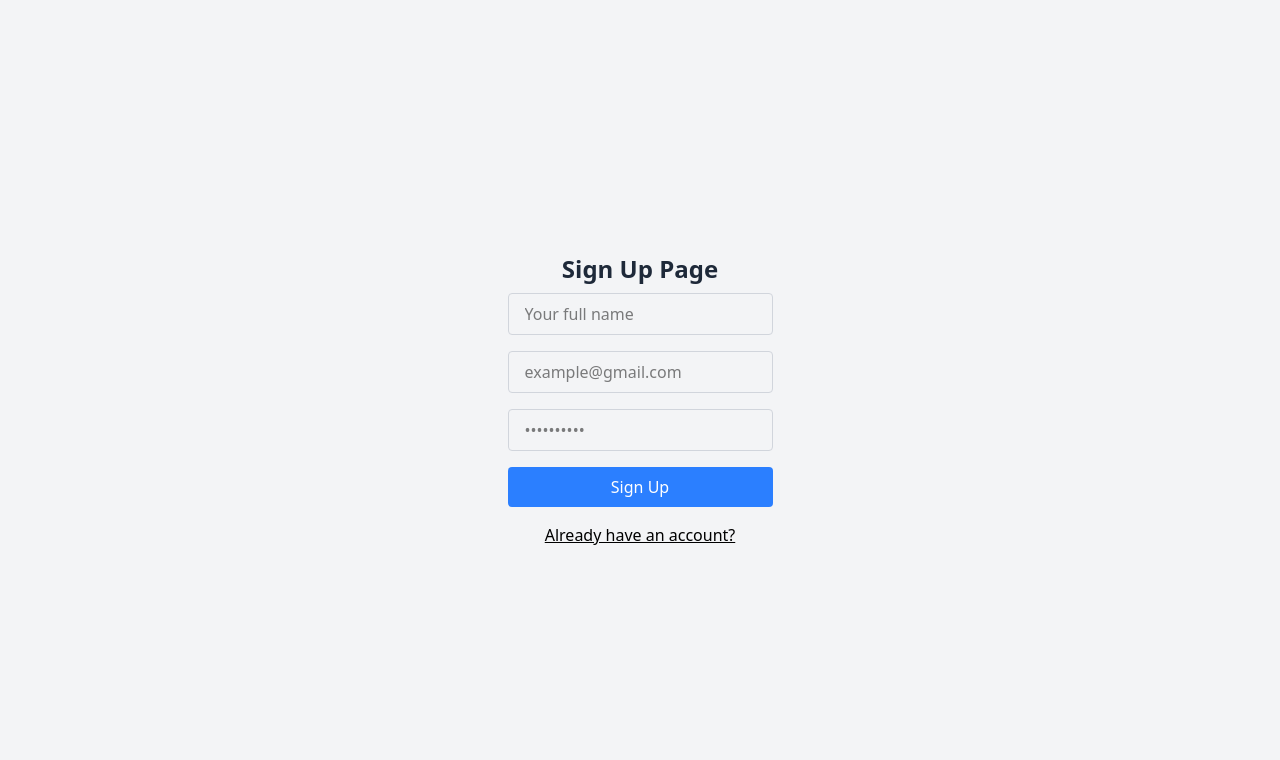
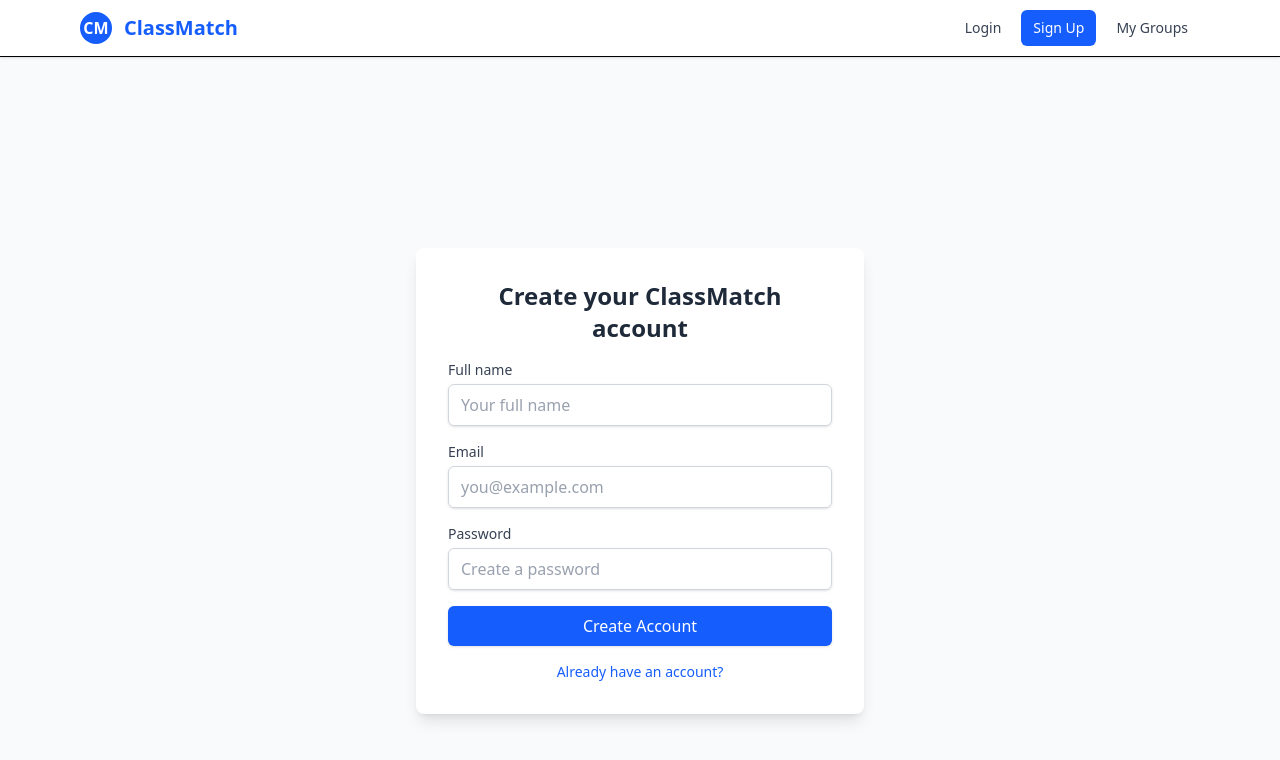
Before and after one commit to Frozenlnferno/ClassMatch-Frontend, a React (Vite) app: page /signup in a window 1280 px wide. Shown: the top 760 px of the page. Built offline with nearby package versions, Linux system fonts and the light colour scheme; no server answers.

Commit message:
Added basic UI's

```diff
--- a/src/App.jsx
+++ b/src/App.jsx
@@ -1,17 +1,21 @@
-import { BrowserRouter, Routes, Route, Navigate } from "react-router-dom";
+import { BrowserRouter, Routes, Route } from "react-router-dom";
 import './App.css';
 import SignUpPage from "./features/auth/signupPage.jsx";
 import LoginPage from "./features/auth/loginPage.jsx";
 import MyGroupsPage from "./features/groups/mygroups/groupsPage.jsx";
+import DefaultLayout from "./layouts/DefaultLayout.jsx";
+import LandingPage from "./features/landing/LandingPage.jsx";
 
 function App() {
   return (
     <BrowserRouter>
       <Routes>
-        <Route path="/" element={ <Navigate to="/login" /> } />
-        <Route path="/signup" element={ <SignUpPage />} />
-        <Route path="/login" element={ <LoginPage />} />
-        <Route path="/mygroups" element={ <MyGroupsPage />} />
+        <Route element={<DefaultLayout/>}>
+          <Route path="/" element={<LandingPage/>} />
+          <Route path="/signup" element={<SignUpPage/>} />
+          <Route path="/login" element={<LoginPage/>} />
+          <Route path="/mygroups" element={<MyGroupsPage/>} />
+        </Route>
       </Routes>
     </BrowserRouter>
   )
--- /dev/null
+++ b/src/components/Navbar.jsx
@@ -0,0 +1,59 @@
+import { useState } from "react";
+import { NavLink, Link } from "react-router-dom";
+
+export default function Navbar() {
+  const [open, setOpen] = useState(false);
+  const linkClass = ({ isActive }) =>
+    "px-3 py-2 rounded-md text-sm font-medium " + (isActive ? "bg-blue-600 text-white" : "text-gray-700 hover:bg-blue-100");
+
+  return (
+    <nav className="w-full bg-white border-b shadow-sm">
+      <div className="max-w-6xl mx-auto px-4">
+        <div className="flex items-center justify-between h-14">
+          <div className="flex items-center">
+            <Link to="/" className="flex items-center no-underline">
+              <div className="w-8 h-8 rounded-full bg-blue-600 text-white flex items-center justify-center font-bold mr-3">CM</div>
+              <div className="text-xl font-bold text-blue-600">ClassMatch</div>
+            </Link>
+          </div>
+
+          {/* Desktop links */}
+          <div className="hidden sm:flex items-center space-x-2">
+            <NavLink to="/login" className={linkClass}>Login</NavLink>
+            <NavLink to="/signup" className={linkClass}>Sign Up</NavLink>
+            <NavLink to="/mygroups" className={linkClass}>My Groups</NavLink>
+          </div>
+
+          {/* Mobile menu button */}
+          <div className="sm:hidden flex items-center">
+            <button
+              aria-label="Toggle menu"
+              aria-expanded={open}
+              onClick={() => setOpen(!open)}
+              className="inline-flex items-center justify-center p-2 rounded-md text-gray-700 hover:bg-gray-100 focus:outline-none focus:ring-2 focus:ring-inset focus:ring-blue-500"
+            >
+              <svg className={`h-6 w-6`} fill="none" viewBox="0 0 24 24" stroke="currentColor">
+                {open ? (
+                  <path strokeLinecap="round" strokeLinejoin="round" strokeWidth="2" d="M6 18L18 6M6 6l12 12" />
+                ) : (
+                  <path strokeLinecap="round" strokeLinejoin="round" strokeWidth="2" d="M4 6h16M4 12h16M4 18h16" />
+                )}
+              </svg>
+            </button>
+          </div>
+        </div>
+
+        {/* Mobile dropdown */}
+        {open && (
+          <div className="sm:hidden mt-2 pb-4">
+            <div className="flex flex-col space-y-1">
+              <NavLink to="/login" className={({isActive}) => "block px-4 py-2 rounded-md text-sm font-medium " + (isActive ? "bg-blue-600 text-white" : "text-gray-700 hover:bg-blue-50")} onClick={() => setOpen(false)}>Login</NavLink>
+              <NavLink to="/signup" className={({isActive}) => "block px-4 py-2 rounded-md text-sm font-medium " + (isActive ? "bg-blue-600 text-white" : "text-gray-700 hover:bg-blue-50")} onClick={() => setOpen(false)}>Sign Up</NavLink>
+              <NavLink to="/mygroups" className={({isActive}) => "block px-4 py-2 rounded-md text-sm font-medium " + (isActive ? "bg-blue-600 text-white" : "text-gray-700 hover:bg-blue-50")} onClick={() => setOpen(false)}>My Groups</NavLink>
+            </div>
+          </div>
+        )}
+      </div>
+    </nav>
+  );
+}
--- a/src/features/auth/loginPage.jsx
+++ b/src/features/auth/loginPage.jsx
@@ -1,7 +1,7 @@
 import { supabase } from "../../../supabase.js";
 import { useState } from "react";
 import { useNavigate, Link } from "react-router-dom";
-import { normalizeEmail, normalizeName } from "../../utils/normalize.js";
+import { normalizeEmail } from "../../utils/normalize.js";
 import logger from "../../utils/logger.js";
 import { loginWithEmail } from "./auth.js";
 
@@ -15,47 +15,67 @@ export default function LoginPage() {
         e.preventDefault();
         if (!email || !password) {
             logger.error("Email and password are required.");
+            setError("Email and password are required.");
             return;
         }
         const normalizedEmail = normalizeEmail(email);
 
         try {
             const data = await loginWithEmail(normalizedEmail, password);
-            logger.info("User logged in successfully:", data); //data.user.email
+            logger.info("User logged in successfully:", data);
             setError(null);
             navigate("/mygroups");
         } catch (err) {
             logger.error("Error logging in:", err);
-            setError(err.message);
+            setError(err.message || "Login failed");
         }
     }
 
     return (
-        <div className="bg-gray-100 min-h-screen flex flex-col items-center justify-center gap-y-3">
-            <h1 className="text-2xl font-bold text-gray-800"> Login Page </h1>
-            {error && <p className="text-red-500 mt-4">{error}</p>}
-            <form className="flex flex-col gap-y-4 ">
-                <input type="email"
-                    placeholder="example@gmail.com"
-                    className="border border-gray-300 rounded px-4 py-2"
-                    onChange={(e) => setEmail(e.target.value)}
+        <div className="min-h-screen flex items-center justify-center py-12 px-4 sm:px-6 lg:px-8">
+            <div className="max-w-md w-full bg-white shadow-lg rounded-lg p-8">
+                <h1 className="text-2xl font-semibold text-gray-800 mb-4 text-center">Sign in to ClassMatch</h1>
+                {error && <p className="text-red-600 text-sm mb-4 text-center">{error}</p>}
 
-                />
-                <input type="password"
-                    placeholder="••••••••••"
-                    className="border border-gray-300 rounded px-4 py-2"
-                    onChange={(e) => setPassword(e.target.value)}
-                />
-                <button type="submit"
-                    className="bg-blue-500 text-white rounded px-4 py-2 hover:bg-blue-600"
-                    onClick={handleLogin}
-                    >
-                        Login
-                </button>
-                <Link to="/signup" className="underline text-center hover:text-blue-600">
-                    Don't have an account?
-                </Link>
-            </form>
+                <form className="space-y-4" onSubmit={handleLogin}>
+                    <div>
+                        <label className="block text-sm font-medium text-gray-700 mb-1">Email</label>
+                        <input
+                            type="email"
+                            value={email}
+                            onChange={(e) => setEmail(e.target.value)}
+                            placeholder="you@example.com"
+                            className="appearance-none block w-full px-3 py-2 border border-gray-300 rounded-md shadow-sm placeholder-gray-400 focus:outline-none focus:ring-2 focus:ring-blue-500"
+                            required
+                        />
+                    </div>
+
+                    <div>
+                        <label className="block text-sm font-medium text-gray-700 mb-1">Password</label>
+                        <input
+                            type="password"
+                            value={password}
+                            onChange={(e) => setPassword(e.target.value)}
+                            placeholder="Enter your password"
+                            className="appearance-none block w-full px-3 py-2 border border-gray-300 rounded-md shadow-sm placeholder-gray-400 focus:outline-none focus:ring-2 focus:ring-blue-500"
+                            required
+                        />
+                    </div>
+
+                    <div>
+                        <button
+                            type="submit"
+                            className="w-full bg-blue-600 hover:bg-blue-700 text-white font-medium py-2 rounded-md shadow"
+                        >
+                            Sign In
+                        </button>
+                    </div>
+
+                    <div className="text-center text-sm text-gray-600">
+                        <Link to="/signup" className="text-blue-600 hover:underline">Don't have an account?</Link>
+                    </div>
+                </form>
+            </div>
         </div>
     );
 }
--- a/src/features/auth/signupPage.jsx
+++ b/src/features/auth/signupPage.jsx
@@ -16,6 +16,7 @@ export default function SignUpPage() {
         e.preventDefault();
         if (!email || !password) {
             logger.error("Email and password are required.");
+            setError("Email and password are required.");
             return;
         }
         const normalizedEmail = normalizeEmail(email);
@@ -23,46 +24,72 @@ export default function SignUpPage() {
 
         try {
             const data = await signUpWithEmail(normalizedEmail, password, normalizedName);
-            logger.info("User signed up successfully:", data.user.email);
+            logger.info("User signed up successfully:", data.user?.email || data);
             setError(null);
             navigate("/mygroups");
         } catch (err) {
             logger.error("Error signing up:", err);
-            setError(err.message);
+            setError(err.message || "Sign up failed");
         }
     }
 
     return (
-        <div className="bg-gray-100 min-h-screen flex flex-col items-center justify-center gap-y-2">
-            <h1 className="text-2xl font-bold text-gray-800"> Sign Up Page </h1>
-            {error && <p className="text-red-500 mt-4">{error}</p>}
-            <form className="flex flex-col gap-y-4">
-                <input type="text"
+        <div className="min-h-screen flex items-center justify-center py-12 px-4 sm:px-6 lg:px-8">
+            <div className="max-w-md w-full bg-white shadow-lg rounded-lg p-8">
+                <h1 className="text-2xl font-semibold text-gray-800 mb-4 text-center">Create your ClassMatch account</h1>
+                {error && <p className="text-red-600 text-sm mb-4 text-center">{error}</p>}
+
+                <form className="space-y-4" onSubmit={handleSignUp}>
+                    <div>
+                        <label className="block text-sm font-medium text-gray-700 mb-1">Full name</label>
+                        <input
+                            type="text"
+                            value={name}
+                            onChange={(e) => setName(e.target.value)}
                             placeholder="Your full name"
-                    className="border border-gray-300 rounded px-4 py-2"
-                    onChange={(e) => setName(e.target.value)}
+                            className="appearance-none block w-full px-3 py-2 border border-gray-300 rounded-md shadow-sm placeholder-gray-400 focus:outline-none focus:ring-2 focus:ring-blue-500"
+                            required
                         />
-                <input type="email"
-                    placeholder="example@gmail.com"
-                    className="border border-gray-300 rounded px-4 py-2"
+                    </div>
+
+                    <div>
+                        <label className="block text-sm font-medium text-gray-700 mb-1">Email</label>
+                        <input
+                            type="email"
+                            value={email}
                             onChange={(e) => setEmail(e.target.value)}
+                            placeholder="you@example.com"
+                            className="appearance-none block w-full px-3 py-2 border border-gray-300 rounded-md shadow-sm placeholder-gray-400 focus:outline-none focus:ring-2 focus:ring-blue-500"
+                            required
+                        />
+                    </div>
 
+                    <div>
+                        <label className="block text-sm font-medium text-gray-700 mb-1">Password</label>
+                        <input
+                            type="password"
+                            value={password}
+                            onChange={(e) => setPassword(e.target.value)}
+                            placeholder="Create a password"
+                            className="appearance-none block w-full px-3 py-2 border border-gray-300 rounded-md shadow-sm placeholder-gray-400 focus:outline-none focus:ring-2 focus:ring-blue-500"
+                            required
                         />
-                <input type="password"
-                    placeholder="••••••••••"
-                    className="border border-gray-300 rounded px-4 py-2"
-                    onChange={(e) => setPassword(e.target.value)}
-                />
-                <button type="submit"
-                    className="bg-blue-500 text-white rounded px-4 py-2 hover:bg-blue-600"
-                    onClick={handleSignUp}
+                    </div>
+
+                    <div>
+                        <button
+                            type="submit"
+                            className="w-full bg-blue-600 hover:bg-blue-700 text-white font-medium py-2 rounded-md shadow"
                         >
-                        Sign Up
+                            Create Account
                         </button>
-                <Link to="/login" className="underline text-center hover:text-blue-600">
-                    Already have an account?
-                </Link>
+                    </div>
+
+                    <div className="text-center text-sm text-gray-600">
+                        <Link to="/login" className="text-blue-600 hover:underline">Already have an account?</Link>
+                    </div>
                 </form>
+            </div>
         </div>
     );
 }
--- /dev/null
+++ b/src/features/landing/LandingPage.jsx
@@ -0,0 +1,10 @@
+export default function LandingPage() {
+  return (
+    <div className="min-h-screen flex items-center justify-center bg-gradient-to-b from-white to-gray-50">
+      <div className="max-w-3xl mx-auto p-8 text-center">
+        <h1 className="text-3xl font-extrabold text-gray-800 mb-4">Welcome to ClassMatch</h1>
+        <p className="text-gray-600 text-lg">This is a placeholder landing page. More content coming soon.</p>
+      </div>
+    </div>
+  );
+}
--- /dev/null
+++ b/src/layouts/DefaultLayout.jsx
@@ -0,0 +1,13 @@
+import Navbar from "../components/Navbar.jsx";
+import { Outlet } from "react-router-dom";
+
+export default function DefaultLayout() {
+  return (
+    <div className="min-h-screen bg-gray-50">
+      <Navbar />
+      <main className="max-w-6xl mx-auto px-4 py-6">
+        <Outlet />
+      </main>
+    </div>
+  );
+}
```
Lines whose indentation alone changed are shown as unchanged.
